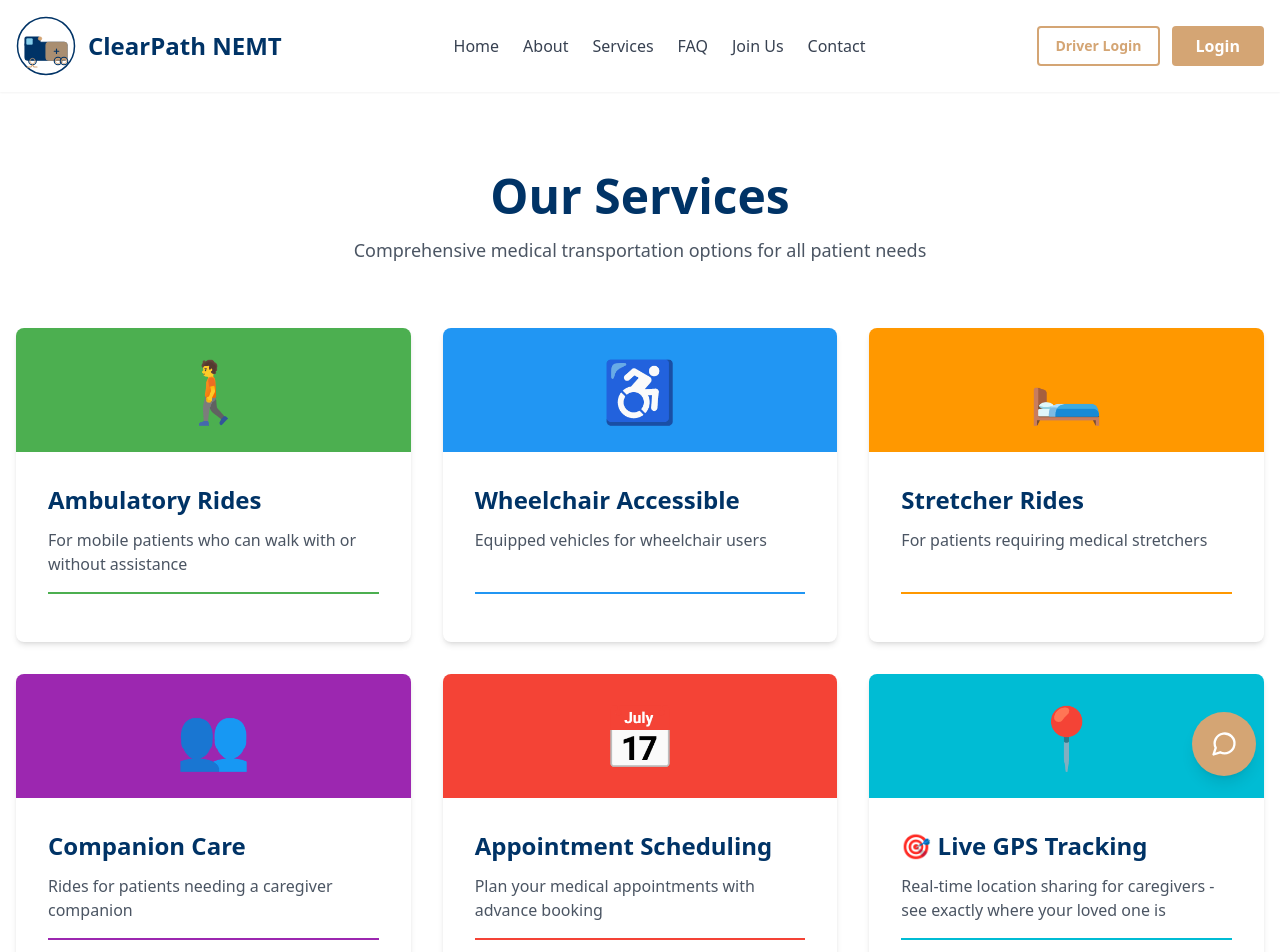
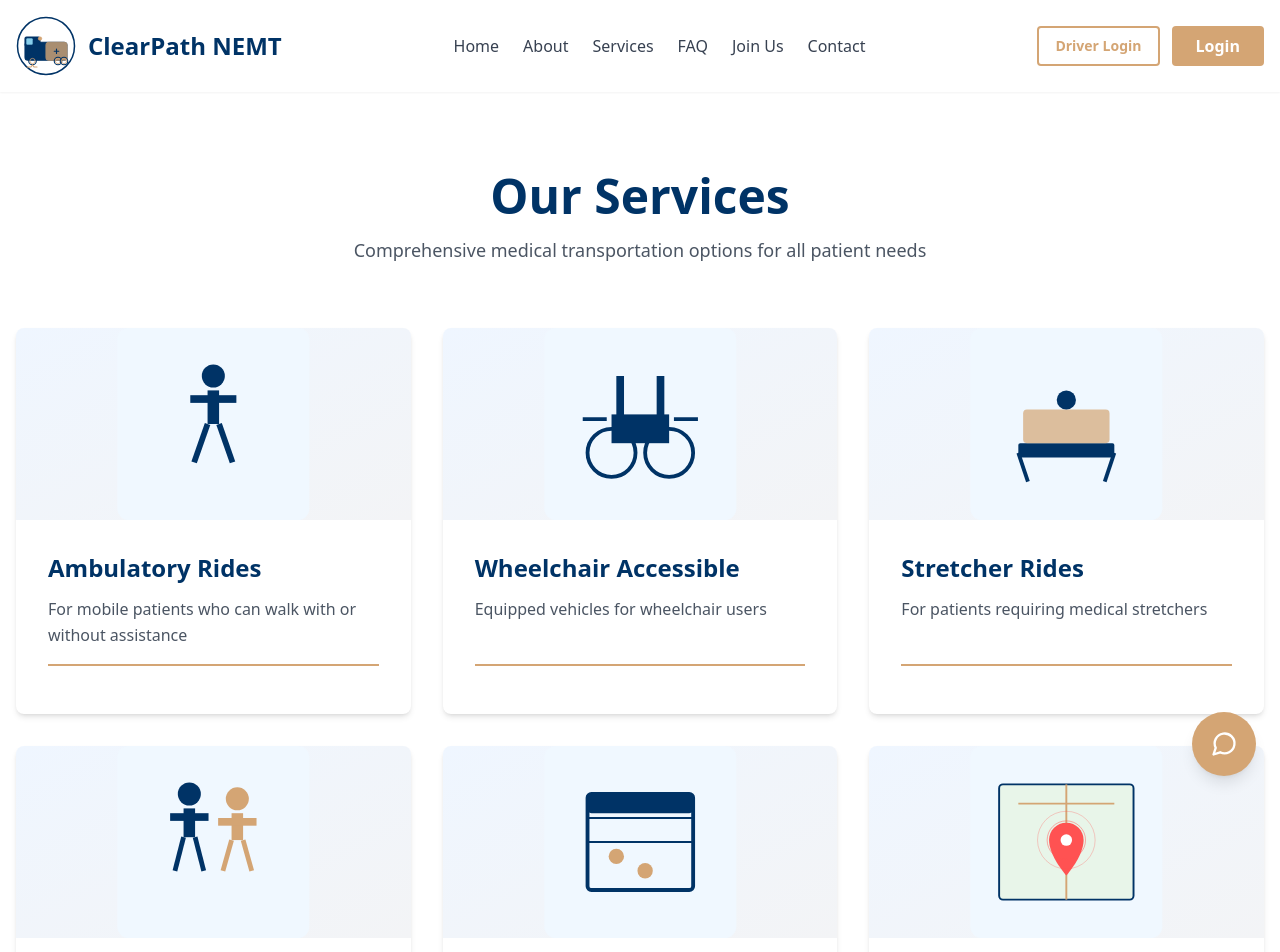
Before and after one commit to TechJabber/ClearPathNemt, a Next.js app in the folder packages/frontend/: page /services in a window 1280 px wide. Shown: the top 952 px of the page. Built offline with nearby package versions, Linux system fonts and the light colour scheme.

Commit message:
Replace emoji/color tiles with custom SVG illustrations for each service

```diff
--- /dev/null
+++ b/packages/frontend/components/ServiceImages.tsx
@@ -0,0 +1,98 @@
+// SVG Illustrations for each service type
+export const AmbulatoryImage = () => (
+  <svg viewBox="0 0 200 200" className="w-full h-full">
+    <rect width="200" height="200" fill="#F0F8FF" rx="12" />
+    {/* Person walking */}
+    <circle cx="100" cy="50" r="12" fill="#003366" />
+    <rect x="94" y="65" width="12" height="35" fill="#003366" />
+    <rect x="76" y="70" width="48" height="8" fill="#003366" />
+    {/* Legs */}
+    <line x1="94" y1="100" x2="80" y2="140" stroke="#003366" strokeWidth="6" />
+    <line x1="106" y1="100" x2="120" y2="140" stroke="#003366" strokeWidth="6" />
+  </svg>
+);
+
+export const WheelchairImage = () => (
+  <svg viewBox="0 0 200 200" className="w-full h-full">
+    <rect width="200" height="200" fill="#F0F8FF" rx="12" />
+    {/* Wheelchair */}
+    <circle cx="70" cy="130" r="25" fill="none" stroke="#003366" strokeWidth="4" />
+    <circle cx="130" cy="130" r="25" fill="none" stroke="#003366" strokeWidth="4" />
+    {/* Seat */}
+    <rect x="70" y="90" width="60" height="30" fill="#003366" />
+    {/* Back support */}
+    <rect x="75" y="50" width="8" height="45" fill="#003366" />
+    <rect x="117" y="50" width="8" height="45" fill="#003366" />
+    {/* Armrests */}
+    <line x1="65" y1="95" x2="40" y2="95" stroke="#003366" strokeWidth="4" />
+    <line x1="135" y1="95" x2="160" y2="95" stroke="#003366" strokeWidth="4" />
+  </svg>
+);
+
+export const StretcherImage = () => (
+  <svg viewBox="0 0 200 200" className="w-full h-full">
+    <rect width="200" height="200" fill="#F0F8FF" rx="12" />
+    {/* Stretcher/Gurney */}
+    {/* Legs */}
+    <line x1="50" y1="130" x2="60" y2="160" stroke="#003366" strokeWidth="4" />
+    <line x1="150" y1="130" x2="140" y2="160" stroke="#003366" strokeWidth="4" />
+    {/* Base */}
+    <rect x="50" y="120" width="100" height="15" fill="#003366" rx="2" />
+    {/* Person on stretcher */}
+    <rect x="55" y="85" width="90" height="35" fill="#D4A574" opacity="0.7" rx="4" />
+    {/* Head */}
+    <circle cx="100" cy="75" r="10" fill="#003366" />
+  </svg>
+);
+
+export const CompanionImage = () => (
+  <svg viewBox="0 0 200 200" className="w-full h-full">
+    <rect width="200" height="200" fill="#F0F8FF" rx="12" />
+    {/* Two people */}
+    {/* Person 1 */}
+    <circle cx="75" cy="50" r="12" fill="#003366" />
+    <rect x="69" y="65" width="12" height="30" fill="#003366" />
+    <rect x="55" y="70" width="40" height="8" fill="#003366" />
+    <line x1="69" y1="95" x2="60" y2="130" stroke="#003366" strokeWidth="5" />
+    <line x1="81" y1="95" x2="90" y2="130" stroke="#003366" strokeWidth="5" />
+    {/* Person 2 */}
+    <circle cx="125" cy="55" r="12" fill="#D4A574" />
+    <rect x="119" y="70" width="12" height="28" fill="#D4A574" />
+    <rect x="105" y="75" width="40" height="8" fill="#D4A574" />
+    <line x1="119" y1="98" x2="110" y2="130" stroke="#D4A574" strokeWidth="5" />
+    <line x1="131" y1="98" x2="140" y2="130" stroke="#D4A574" strokeWidth="5" />
+  </svg>
+);
+
+export const AppointmentImage = () => (
+  <svg viewBox="0 0 200 200" className="w-full h-full">
+    <rect width="200" height="200" fill="#F0F8FF" rx="12" />
+    {/* Calendar */}
+    <rect x="45" y="50" width="110" height="100" fill="none" stroke="#003366" strokeWidth="4" rx="4" />
+    {/* Calendar header */}
+    <rect x="45" y="50" width="110" height="20" fill="#003366" rx="4" />
+    {/* Grid lines */}
+    <line x1="45" y1="75" x2="155" y2="75" stroke="#003366" strokeWidth="2" />
+    <line x1="45" y1="100" x2="155" y2="100" stroke="#003366" strokeWidth="2" />
+    {/* Days marker */}
+    <circle cx="75" cy="115" r="8" fill="#D4A574" />
+    <circle cx="105" cy="130" r="8" fill="#D4A574" />
+  </svg>
+);
+
+export const GPSTrackingImage = () => (
+  <svg viewBox="0 0 200 200" className="w-full h-full">
+    <rect width="200" height="200" fill="#F0F8FF" rx="12" />
+    {/* Map background */}
+    <rect x="30" y="40" width="140" height="120" fill="#E8F5E9" stroke="#003366" strokeWidth="2" rx="4" />
+    {/* Roads/paths */}
+    <line x1="50" y1="60" x2="150" y2="60" stroke="#D4A574" strokeWidth="2" />
+    <line x1="100" y1="40" x2="100" y2="160" stroke="#D4A574" strokeWidth="2" />
+    {/* Location pin */}
+    <path d="M 100 80 C 90 80 82 88 82 98 C 82 115 100 135 100 135 C 100 135 118 115 118 98 C 118 88 110 80 100 80 Z" fill="#FF5252" />
+    <circle cx="100" cy="98" r="6" fill="white" />
+    {/* Tracking circles */}
+    <circle cx="100" cy="98" r="20" fill="none" stroke="#FF5252" strokeWidth="1" opacity="0.5" />
+    <circle cx="100" cy="98" r="30" fill="none" stroke="#FF5252" strokeWidth="1" opacity="0.3" />
+  </svg>
+);
--- a/packages/frontend/pages/services.tsx
+++ b/packages/frontend/pages/services.tsx
@@ -1,44 +1,46 @@
 import Link from 'next/link';
 import Navigation from '../components/Navigation';
 import ImmediateHelp from '../components/ImmediateHelp';
+import {
+  AmbulatoryImage,
+  WheelchairImage,
+  StretcherImage,
+  CompanionImage,
+  AppointmentImage,
+  GPSTrackingImage,
+} from '../components/ServiceImages';
 
 export default function Services() {
   const services = [
     {
       title: 'Ambulatory Rides',
       desc: 'For mobile patients who can walk with or without assistance',
-      icon: '🚶',
-      color: '#4CAF50'
+      Image: AmbulatoryImage,
     },
     {
       title: 'Wheelchair Accessible',
       desc: 'Equipped vehicles for wheelchair users',
-      icon: '♿',
-      color: '#2196F3'
+      Image: WheelchairImage,
     },
     {
       title: 'Stretcher Rides',
       desc: 'For patients requiring medical stretchers',
-      icon: '🛏️',
-      color: '#FF9800'
+      Image: StretcherImage,
     },
     {
       title: 'Companion Care',
       desc: 'Rides for patients needing a caregiver companion',
-      icon: '👥',
-      color: '#9C27B0'
+      Image: CompanionImage,
     },
     {
       title: 'Appointment Scheduling',
       desc: 'Plan your medical appointments with advance booking',
-      icon: '📅',
-      color: '#F44336'
+      Image: AppointmentImage,
     },
     {
-      title: '🎯 Live GPS Tracking',
+      title: 'Live GPS Tracking',
       desc: 'Real-time location sharing for caregivers - see exactly where your loved one is',
-      icon: '📍',
-      color: '#00BCD4'
+      Image: GPSTrackingImage,
     },
   ];
 
@@ -55,14 +57,13 @@ export default function Services() {
             {services.map((service, i) => (
               <div
                 key={i}
-                className="bg-white rounded-lg shadow-md overflow-hidden hover:shadow-lg transition-shadow duration-300 flex flex-col h-full"
+                className="bg-white rounded-lg shadow-md overflow-hidden hover:shadow-xl transition-shadow duration-300 flex flex-col h-full"
               >
-                {/* Icon Header */}
-                <div
-                  className="p-8 text-center flex items-center justify-center"
-                  style={{ backgroundColor: service.color, minHeight: '120px' }}
-                >
-                  <span className="text-6xl">{service.icon}</span>
+                {/* Image Header */}
+                <div className="w-full h-48 overflow-hidden bg-gradient-to-br from-blue-50 to-gray-100 flex items-center justify-center">
+                  <div className="w-full h-full">
+                    <service.Image />
+                  </div>
                 </div>
 
                 {/* Content */}
@@ -70,10 +71,10 @@ export default function Services() {
                   <h3 className="text-2xl font-bold mb-3" style={{ color: '#003366' }}>
                     {service.title}
                   </h3>
-                  <p className="text-gray-600 flex-1">{service.desc}</p>
+                  <p className="text-gray-600 flex-1 leading-relaxed">{service.desc}</p>
 
                   {/* Bottom accent line */}
-                  <div className="mt-4 pt-4 border-t-2" style={{ borderColor: service.color }}></div>
+                  <div className="mt-4 pt-4 border-t-2" style={{ borderColor: '#D4A574' }}></div>
                 </div>
               </div>
             ))}
```
